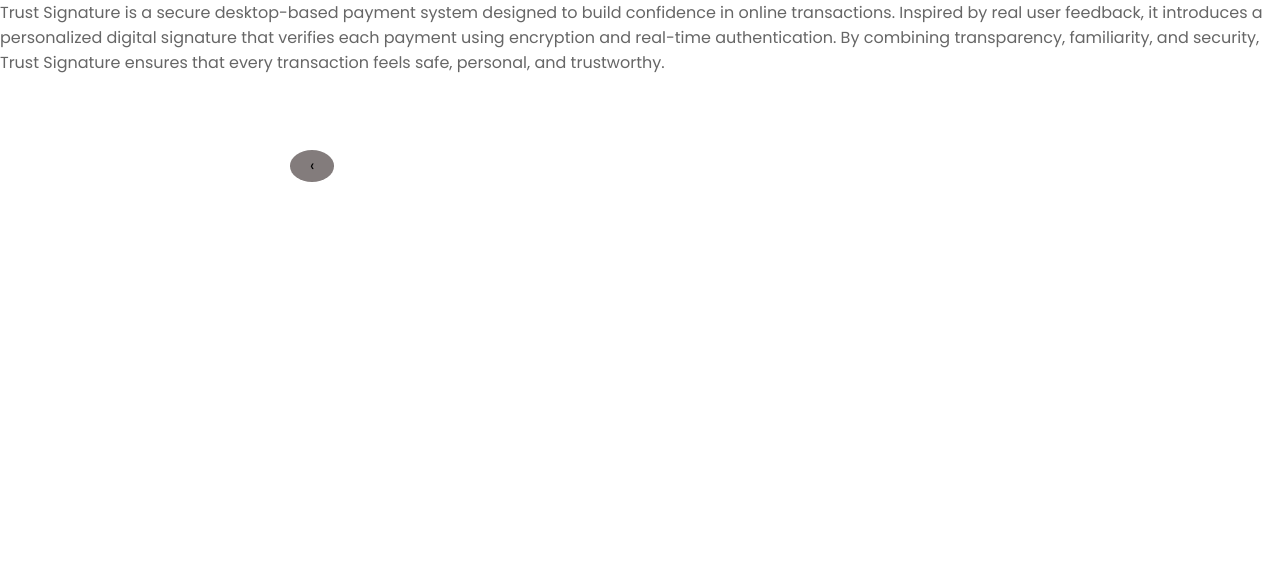
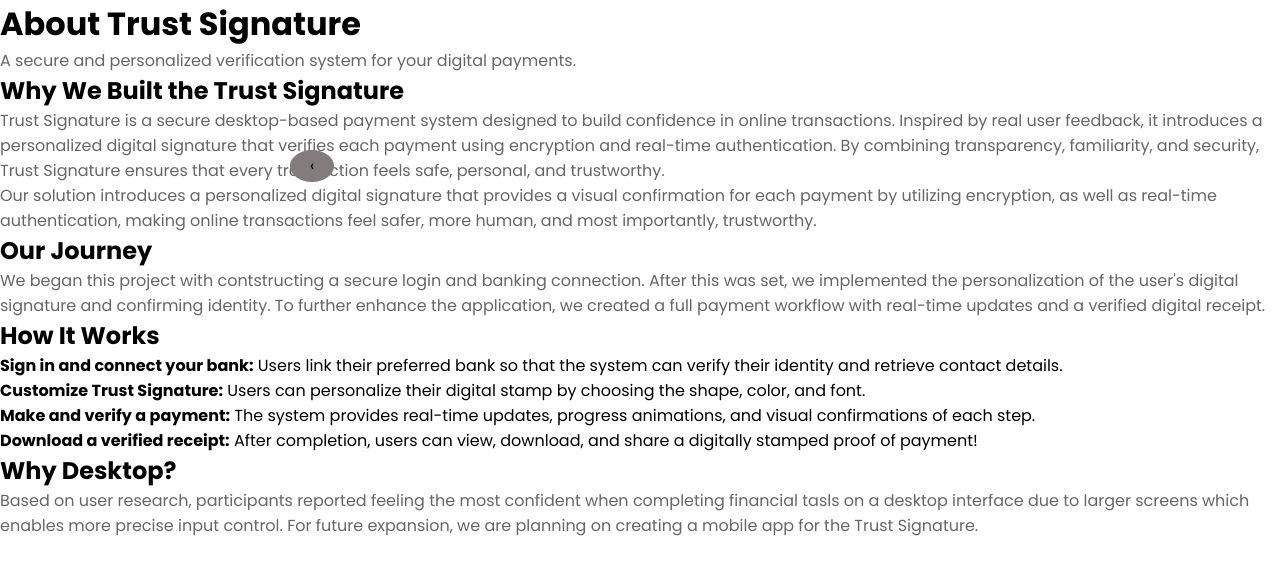
Before and after one commit to dibarra3/trust_signature, a Flask app: page /about in a window 1280 px wide. Shown: the top 575 px of the page. Run offline with Flask 3, Linux system fonts and the light colour scheme.

Commit message:
About Us Page- Added Information

```diff
--- a/templates/about.html
+++ b/templates/about.html
@@ -6,14 +6,51 @@
     <link rel="stylesheet" href="../style.css" />
     <title>About</title>
 </head>
-<a href="/index" class="previous round">&#8249;</a>
 <body>
-    <p>
-        Trust Signature is a secure desktop-based payment system designed to build confidence in online transactions.
-        Inspired by real user feedback, it introduces a personalized digital signature that verifies each payment using
-        encryption and real-time authentication.
-        By combining transparency, familiarity, and security, Trust Signature ensures that every transaction feels safe,
-        personal, and trustworthy.
-    </p>
+
+    <div class="about-topbar"></div>
+    <a href="/index" class="previous round">&#8249;</a>
+    <div class="about-container">
+        <h1 class="about-title">About Trust Signature</h1>
+        <p class="about-subtitle">
+            A secure and personalized verification system for your digital payments.
+        </p>
+
+        <div class="about-card">
+            <h2>Why We Built the Trust Signature</h2>
+            <p>
+                Trust Signature is a secure desktop-based payment system designed to build confidence in online transactions. Inspired by real user feedback, it introduces a personalized digital signature that verifies each payment using encryption and real-time authentication. By combining transparency, familiarity, and security, Trust Signature ensures that every transaction feels safe, personal, and trustworthy.
+            </p>
+            <p>
+                Our solution introduces a personalized digital signature that provides a visual confirmation for each payment by utilizing encryption, as well as real-time authentication, making online transactions feel safer, more human, and most importantly, trustworthy.
+            </p>
+        </div>
+
+         <div class="about-card">
+            <h2>Our Journey</h2>
+            <p>
+                We began this project with contstructing a secure login and banking connection. After this was set, we implemented the personalization of the user's digital signature and confirming identity. To further enhance the application, we created a full payment workflow with real-time updates and a verified digital receipt.
+            </p>
+        </div>
+
+        <div class="about-card">
+            <h2>How It Works</h2>
+            <ol>
+                <li><strong>Sign in and connect your bank:</strong> Users link their preferred bank so that the system can verify their identity and retrieve contact details.</li>
+                <li><strong>Customize Trust Signature:</strong> Users can personalize their digital stamp by choosing the shape, color, and font.</li>
+                <li><strong>Make and verify a payment:</strong> The system provides real-time updates, progress animations, and visual confirmations of each step.</li>
+                <li><strong>Download a verified receipt:</strong> After completion, users can view, download, and share a digitally stamped proof of payment!</li>
+            </ol>
+        </div>
+
+        <div class="about-card">
+            <h2>Why Desktop?</h2>
+            <p>
+                Based on user research, participants reported feeling the most confident when completing financial tasls on a desktop interface due to larger screens which enables more precise input control. For future expansion, we are planning on creating a mobile app for the Trust Signature.
+            </p>
+        </div>
+
+     </div>
+
 </body>
 </html>
```
